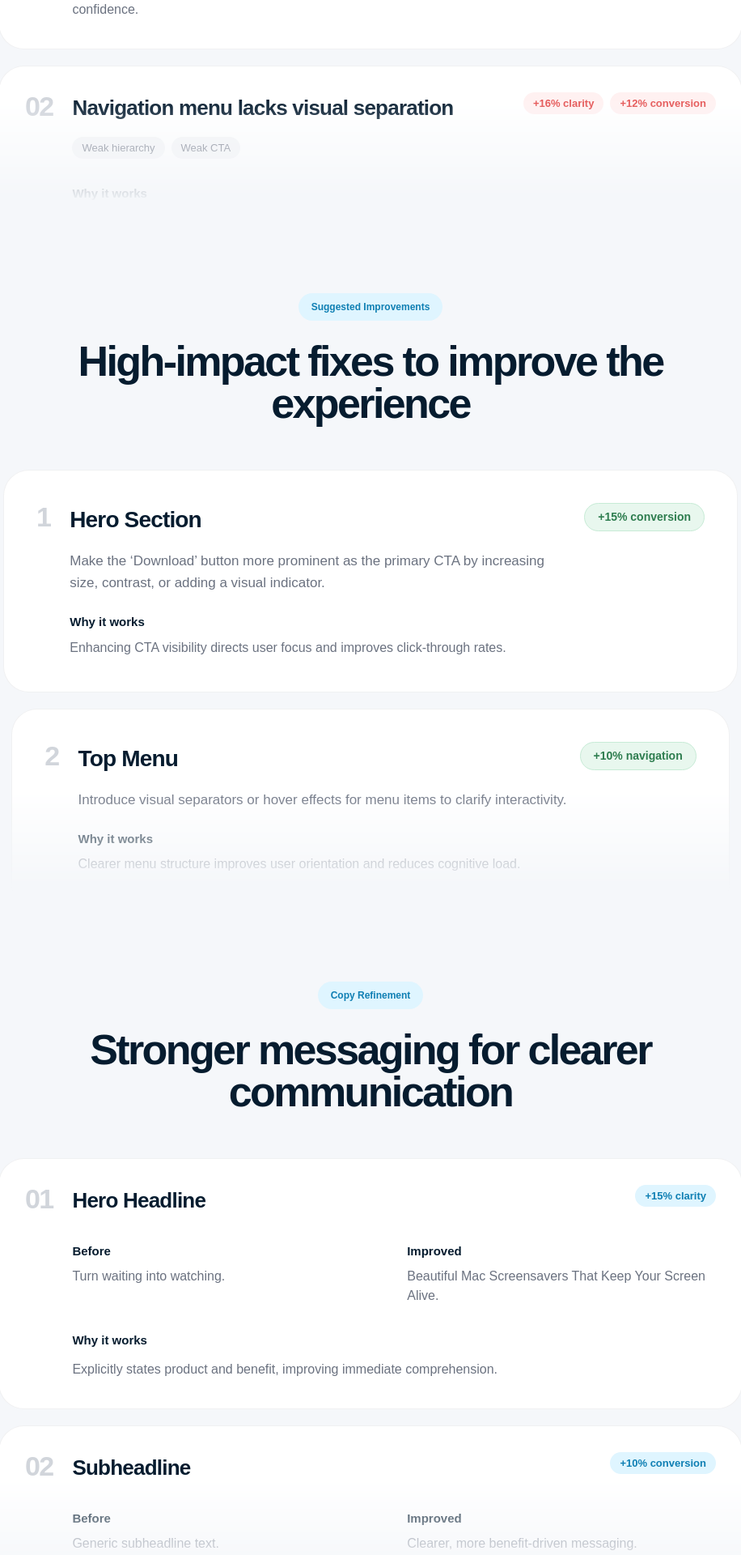
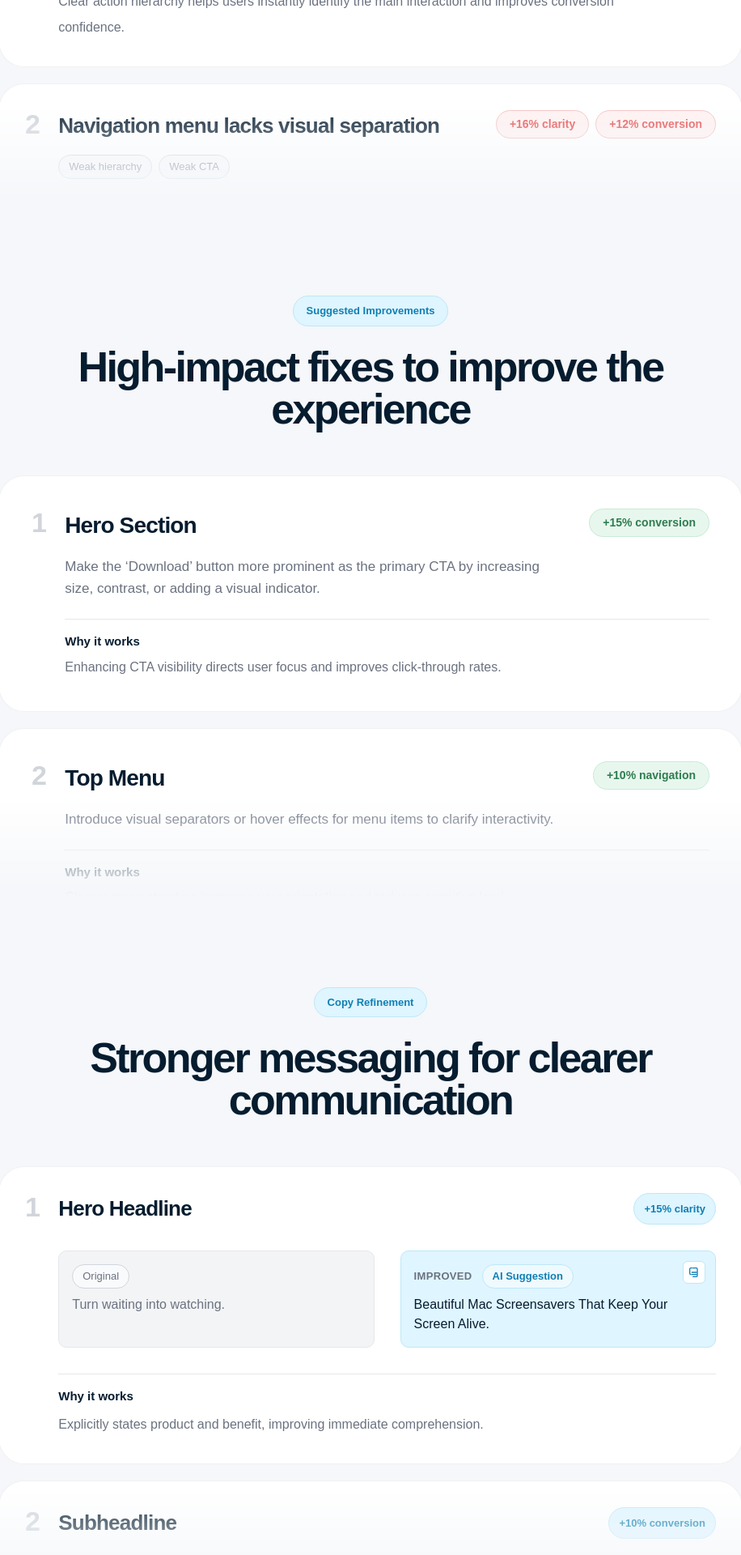
Before and after one commit to samarenkovdmitry/Klynt, a Next.js app: page / in a window 1280 px wide. Shown: the part 1860-3780 px from the top of the page at 81% size, without its empty margins (182-1098 px from the left). Built offline with nearby package versions, Linux system fonts and the light colour scheme; a web font is replaced by a local one.

Commit message:
Landing Features Upd

```diff
--- a/app/page.tsx
+++ b/app/page.tsx
@@ -332,7 +332,7 @@ export default function Home() {
 
     {/* SECTION 1 — UX Signals */}
     <div className="mx-auto max-w-[760px] text-center">
-      <div className="inline-flex rounded-full bg-[#DFF5FF] px-4 py-2 text-[12px] font-semibold text-[#0F7FB3]">
+      <div className="inline-flex items-center rounded-full border border-[#BEE8F7] bg-[#DFF5FF] px-4 py-2 text-[13px] font-semibold text-[#0F7FB3]">
         UX Signals
       </div>
 
@@ -357,22 +357,22 @@ export default function Home() {
             key={item}
             className="
               rounded-[32px]
-              border
-              border-[rgba(6,28,47,0.06)]
+              border border-[rgba(6,28,47,0.06)]
               bg-white
-              px-8
-              py-8
+              px-8 py-8
             "
           >
             <div className="flex gap-6">
 
+              {/* NUMBER */}
               <div className="text-[34px] font-semibold leading-none tracking-[-0.05em] text-[#D1D5DB]">
-                0{item}
+                {item}
               </div>
 
               <div className="flex-1">
                 <div className="flex flex-wrap items-start justify-between gap-4">
 
+                  {/* TITLE + PILLS */}
                   <div>
                     <h3 className="text-[26px] font-semibold tracking-[-0.03em] text-[#061C2F]">
                       {item === 1
@@ -381,29 +381,34 @@ export default function Home() {
                     </h3>
 
                     <div className="mt-4 flex flex-wrap gap-2">
-                      <div className="rounded-full bg-[#F3F4F6] px-3 py-1 text-[13px] font-medium text-[#6B7280]">
+                      {/* GRAY PILLS */}
+                      <div className="inline-flex items-center rounded-full border border-[#D1D5DB] bg-[#F9FAFB] px-3 py-1 text-[13px] font-medium text-[#6B7280]">
                         Weak hierarchy
                       </div>
 
-                      <div className="rounded-full bg-[#F3F4F6] px-3 py-1 text-[13px] font-medium text-[#6B7280]">
+                      <div className="inline-flex items-center rounded-full border border-[#D1D5DB] bg-[#F9FAFB] px-3 py-1 text-[13px] font-medium text-[#6B7280]">
                         Weak CTA
                       </div>
                     </div>
                   </div>
 
+                  {/* IMPACT PILLS */}
                   <div className="flex flex-wrap gap-2">
-                    <div className="rounded-full bg-[#FFF1F1] px-3 py-1 text-[13px] font-semibold text-[#E45454]">
+                    <div className="inline-flex items-center rounded-full border border-[#F5C2C2] bg-[#FFF1F1] px-4 py-1.5 text-[14px] font-semibold text-[#E45454]">
                       +16% clarity
                     </div>
 
-                    <div className="rounded-full bg-[#FFF1F1] px-3 py-1 text-[13px] font-semibold text-[#E45454]">
+                    <div className="inline-flex items-center rounded-full border border-[#F5C2C2] bg-[#FFF1F1] px-4 py-1.5 text-[14px] font-semibold text-[#E45454]">
                       +12% conversion
                     </div>
                   </div>
                 </div>
 
+                {/* WHY IT WORKS */}
                 <div className="mt-8">
-                  <p className="text-[15px] font-semibold text-[#061C2F]">
+                  <div className="h-px w-full bg-[#E5E7EB]" />
+
+                  <p className="mt-4 text-[15px] font-semibold text-[#061C2F]">
                     Why it works
                   </p>
 
@@ -422,7 +427,7 @@ export default function Home() {
 
     {/* SECTION 2 — Suggested Improvements */}
     <div className="mt-28 mx-auto max-w-[760px] text-center">
-  <div className="inline-flex rounded-full bg-[#DFF5FF] px-4 py-2 text-[12px] font-semibold text-[#0F7FB3]">
+      <div className="inline-flex items-center rounded-full border border-[#BEE8F7] bg-[#DFF5FF] px-4 py-2 text-[13px] font-semibold text-[#0F7FB3]">
         Suggested Improvements
       </div>
 
@@ -431,7 +436,7 @@ export default function Home() {
       </h2>
     </div>
 
-{/* CARD LIST WITH iOS MASK */}
+    {/* CARD LIST */}
     <div
       className="
         relative
@@ -444,7 +449,7 @@ export default function Home() {
       <div className="space-y-5 flex flex-col items-center">
 
         {/* CARD 1 */}
-    <div className="rounded-[32px] border border-[rgba(6,28,47,0.06)] bg-white px-10 py-10">
+        <div className="w-full rounded-[32px] border border-[rgba(6,28,47,0.06)] bg-white px-10 py-10">
           <div className="flex gap-6">
 
             {/* NUMBER */}
@@ -467,15 +472,17 @@ export default function Home() {
                   </p>
                 </div>
 
-            {/* PILLS (GREEN) */}
-            <div className="rounded-full border border-[#C7EBD6] bg-[#E8F7EE] px-4 py-1.5 text-[14px] font-semibold text-[#2E7D4F]">
+                {/* IMPACT PILL */}
+                <div className="inline-flex items-center rounded-full border border-[#C7EBD6] bg-[#E8F7EE] px-4 py-1.5 text-[14px] font-semibold text-[#2E7D4F]">
                   +15% conversion
                 </div>
               </div>
 
               {/* WHY IT WORKS */}
               <div className="mt-6">
-            <p className="text-[15px] font-semibold text-[#061C2F]">Why it works</p>
+                <div className="h-px w-full bg-[#E5E7EB]" />
+
+                <p className="mt-4 text-[15px] font-semibold text-[#061C2F]">Why it works</p>
                 <p className="mt-1.5 text-[16px] leading-7 text-[#6B7280] max-w-[620px]">
                   Enhancing CTA visibility directs user focus and improves click‑through rates.
                 </p>
@@ -484,8 +491,8 @@ export default function Home() {
           </div>
         </div>
 
-    {/* CARD 2 — fades out */}
-    <div className="rounded-[32px] border border-[rgba(6,28,47,0.06)] bg-white px-10 py-10">
+        {/* CARD 2 */}
+        <div className="w-full rounded-[32px] border border-[rgba(6,28,47,0.06)] bg-white px-10 py-10">
           <div className="flex gap-6">
 
             {/* NUMBER */}
@@ -507,15 +514,17 @@ export default function Home() {
                   </p>
                 </div>
 
-            {/* PILLS (GREEN) */}
-            <div className="rounded-full border border-[#C7EBD6] bg-[#E8F7EE] px-4 py-1.5 text-[14px] font-semibold text-[#2E7D4F]">
+                {/* IMPACT PILL */}
+                <div className="inline-flex items-center rounded-full border border-[#C7EBD6] bg-[#E8F7EE] px-4 py-1.5 text-[14px] font-semibold text-[#2E7D4F]">
                   +10% navigation
                 </div>
               </div>
 
               {/* WHY IT WORKS */}
               <div className="mt-6">
-            <p className="text-[15px] font-semibold text-[#061C2F]">Why it works</p>
+                <div className="h-px w-full bg-[#E5E7EB]" />
+
+                <p className="mt-4 text-[15px] font-semibold text-[#061C2F]">Why it works</p>
                 <p className="mt-1.5 text-[16px] leading-7 text-[#6B7280] max-w-[620px]">
                   Clearer menu structure improves user orientation and reduces cognitive load.
                 </p>
@@ -527,10 +536,9 @@ export default function Home() {
       </div>
     </div>
 
-
     {/* SECTION 3 — Copy Refinement */}
     <div className="mt-28 mx-auto max-w-[760px] text-center">
-      <div className="inline-flex rounded-full bg-[#DFF5FF] px-4 py-2 text-[12px] font-semibold text-[#0F7FB3]">
+      <div className="inline-flex items-center rounded-full border border-[#BEE8F7] bg-[#DFF5FF] px-4 py-2 text-[13px] font-semibold text-[#0F7FB3]">
         Copy Refinement
       </div>
 
@@ -539,7 +547,7 @@ export default function Home() {
       </h2>
     </div>
 
-    {/* CARD LIST WITH iOS MASK */}
+    {/* CARD LIST */}
     <div
       className="
         relative
@@ -555,79 +563,172 @@ export default function Home() {
         <div className="rounded-[32px] border border-[rgba(6,28,47,0.06)] bg-white px-8 py-8">
           <div className="flex gap-6">
             <div className="text-[34px] font-semibold leading-none tracking-[-0.05em] text-[#D1D5DB]">
-              01
+              1
             </div>
 
             <div className="flex-1">
+
+              {/* TITLE + IMPACT */}
               <div className="flex justify-between flex-wrap gap-4">
                 <h3 className="text-[26px] font-semibold tracking-[-0.03em] text-[#061C2F]">
                   Hero Headline
                 </h3>
 
-                <div className="rounded-full bg-[#DFF5FF] px-3 py-1 text-[13px] font-semibold text-[#0F7FB3] h-fit">
+                <div className="inline-flex items-center rounded-full border border-[#BEE8F7] bg-[#DFF5FF] px-3 py-1 text-[13px] font-semibold text-[#0F7FB3]">
                   +15% clarity
                 </div>
               </div>
 
               {/* BEFORE / IMPROVED */}
-              <div className="mt-8 grid grid-cols-1 md:grid-cols-2 gap-8">
-                <div>
-                  <p className="text-[15px] font-semibold text-[#061C2F]">Before</p>
-                  <p className="mt-2 text-[16px] text-[#6B7280]">
+              <div className="mt-8 grid grid-cols-1 md:grid-cols-2 gap-8 items-stretch">
+
+                {/* BEFORE */}
+                <div className="flex flex-col rounded-[10px] border border-[#E5E7EB] bg-[#F3F4F6] p-4">
+                  <div className="flex items-center gap-2 mb-2">
+                    <div className="inline-flex items-center rounded-full border border-[#D1D5DB] bg-[#F9FAFB] px-3 py-1 text-[13px] font-medium text-[#6B7280]">
+                      Original
+                    </div>
+                  </div>
+
+                  <p className="text-[16px] text-[#6B7280]">
                     Turn waiting into watching.
                   </p>
                 </div>
 
-                <div>
-                  <p className="text-[15px] font-semibold text-[#061C2F]">Improved</p>
-                  <p className="mt-2 text-[16px] text-[#6B7280]">
+                {/* IMPROVED */}
+                <div className="relative flex flex-col rounded-[10px] border border-[#BEE8F7] bg-[#DFF5FF] p-4">
+                  <div className="flex items-center gap-3 mb-2">
+                    <span className="text-[13px] font-semibold text-[#6B7280] tracking-wide">
+                      IMPROVED
+                    </span>
+
+                    <div className="inline-flex items-center rounded-full border border-[#BEE8F7] bg-white/50 px-3 py-1 text-[13px] font-semibold text-[#0F7FB3]">
+                      AI Suggestion
+                    </div>
+                  </div>
+
+                  {/* COPY BUTTON */}
+                  <button
+                    className="absolute top-3 right-3 inline-flex h-7 w-7 items-center justify-center rounded-md border border-[#BEE8F7] bg-white text-[#0F7FB3]"
+                    onClick={() => navigator.clipboard.writeText("Beautiful Mac Screensavers That Keep Your Screen Alive.")}
+                  >
+                    <svg
+                      xmlns="http://www.w3.org/2000/svg"
+                      className="h-4 w-4"
+                      fill="none"
+                      viewBox="0 0 24 24"
+                      stroke="currentColor"
+                    >
+                      <path
+                        strokeLinecap="round"
+                        strokeLinejoin="round"
+                        strokeWidth={2}
+                        d="M8 16h8M8 12h8m-6-8h6a2 2 0 012 2v12a2 2 0 01-2 2h-6m-4-4H6a2 2 0 01-2-2V6a2 2 0 012-2h2"
+                      />
+                    </svg>
+                  </button>
+
+                  <p className="text-[16px] text-[#061C2F]">
                     Beautiful Mac Screensavers That Keep Your Screen Alive.
                   </p>
                 </div>
+
               </div>
 
+              {/* WHY IT WORKS */}
               <div className="mt-8">
-                <p className="text-[15px] font-semibold text-[#061C2F]">Why it works</p>
+                <div className="h-px w-full bg-[#E5E7EB]" />
+
+                <p className="mt-4 text-[15px] font-semibold text-[#061C2F]">Why it works</p>
                 <p className="mt-2 text-[16px] leading-8 text-[#6B7280] max-w-[720px]">
                   Explicitly states product and benefit, improving immediate comprehension.
                 </p>
               </div>
+
             </div>
           </div>
         </div>
 
-        {/* CARD 2 (уходит в фон) */}
+        {/* CARD 2 */}
         <div className="rounded-[32px] border border-[rgba(6,28,47,0.06)] bg-white px-8 py-8">
           <div className="flex gap-6">
             <div className="text-[34px] font-semibold leading-none tracking-[-0.05em] text-[#D1D5DB]">
-              02
+              2
             </div>
 
             <div className="flex-1">
+
               <div className="flex justify-between flex-wrap gap-4">
                 <h3 className="text-[26px] font-semibold tracking-[-0.03em] text-[#061C2F]">
                   Subheadline
                 </h3>
 
-                <div className="rounded-full bg-[#DFF5FF] px-3 py-1 text-[13px] font-semibold text-[#0F7FB3] h-fit">
+                <div className="inline-flex items-center rounded-full border border-[#BEE8F7] bg-[#DFF5FF] px-3 py-1 text-[13px] font-semibold text-[#0F7FB3]">
                   +10% conversion
                 </div>
               </div>
 
-              <div className="mt-8 grid grid-cols-1 md:grid-cols-2 gap-8">
-                <div>
-                  <p className="text-[15px] font-semibold text-[#061C2F]">Before</p>
-                  <p className="mt-2 text-[16px] text-[#6B7280]">
+              <div className="mt-8 grid grid-cols-1 md:grid-cols-2 gap-8 items-stretch">
+
+                {/* BEFORE */}
+                <div className="flex flex-col rounded-[10px] border border-[#E5E7EB] bg-[#F3F4F6] p-4">
+                  <div className="inline-flex items-center rounded-full border border-[#D1D5DB] bg-[#F9FAFB] px-3 py-1 text-[13px] font-medium text-[#6B7280] mb-2">
+                    Original
+                  </div>
+
+                  <p className="text-[16px] text-[#6B7280]">
                     Generic subheadline text.
                   </p>
                 </div>
 
-                <div>
-                  <p className="text-[15px] font-semibold text-[#061C2F]">Improved</p>
-                  <p className="mt-2 text-[16px] text-[#6B7280]">
+                {/* IMPROVED */}
+                <div className="relative flex flex-col rounded-[10px] border border-[#BEE8F7] bg-[#DFF5FF] p-4">
+                  <div className="flex items-center gap-3 mb-2">
+                    <span className="text-[13px] font-semibold text-[#6B7280] tracking-wide">
+                      IMPROVED
+                    </span>
+
+                    <div className="inline-flex items-center rounded-full border border-[#BEE8F7] bg-white/50 px-3 py-1 text-[13px] font-semibold text-[#0F7FB3]">
+                      AI Suggestion
+                    </div>
+                  </div>
+
+                  {/* COPY BUTTON */}
+                  <button
+                    className="absolute top-3 right-3 inline-flex h-7 w-7 items-center justify-center rounded-md border border-[#BEE8F7] bg-white text-[#0F7FB3]"
+                    onClick={() => navigator.clipboard.writeText("Clearer, more benefit‑driven messaging.")}
+                  >
+                    <svg
+                      xmlns="http://www.w3.org/2000/svg"
+                      className="h-4 w-4"
+                      fill="none"
+                      viewBox="0 0 24 24"
+                      stroke="currentColor"
+                    >
+                                            <path
+                        strokeLinecap="round"
+                        strokeLinejoin="round"
+                        strokeWidth={2}
+                        d="M8 16h8M8 12h8m-6-8h6a2 2 0 012 2v12a2 2 0 01-2 2h-6m-4-4H6a2 2 0 01-2-2V6a2 2 0 012-2h2"
+                      />
+                    </svg>
+                  </button>
+
+                  <p className="text-[16px] text-[#061C2F]">
                     Clearer, more benefit‑driven messaging.
                   </p>
                 </div>
+
+              </div>
+
+              {/* WHY IT WORKS */}
+              <div className="mt-8">
+                <div className="h-px w-full bg-[#E5E7EB]" />
+
+                <p className="mt-4 text-[15px] font-semibold text-[#061C2F]">Why it works</p>
+                <p className="mt-2 text-[16px] leading-8 text-[#6B7280] max-w-[720px]">
+                  Clearer messaging improves comprehension and helps users understand the value faster.
+                </p>
               </div>
 
             </div>
@@ -639,6 +740,7 @@ export default function Home() {
 
   </div>
 </section>
+
 
 
 
```
Lines whose indentation alone changed are shown as unchanged.
